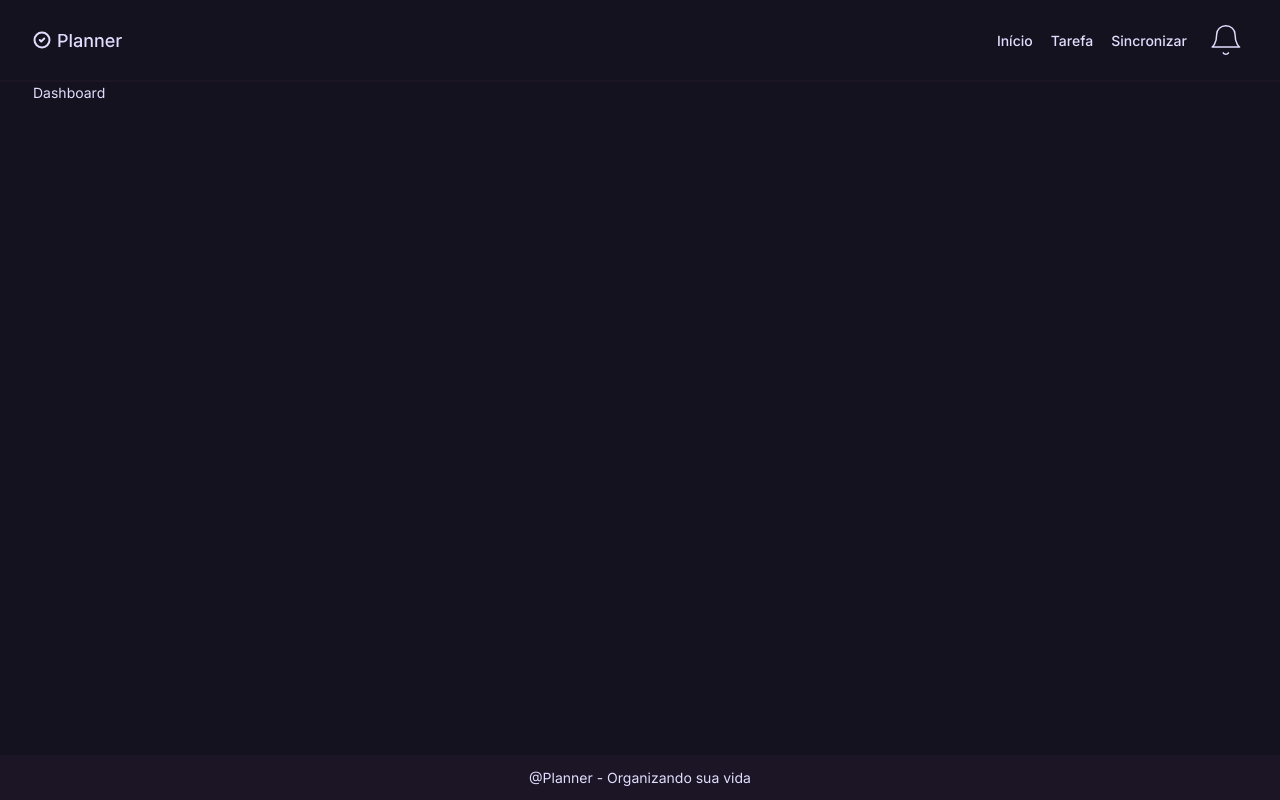
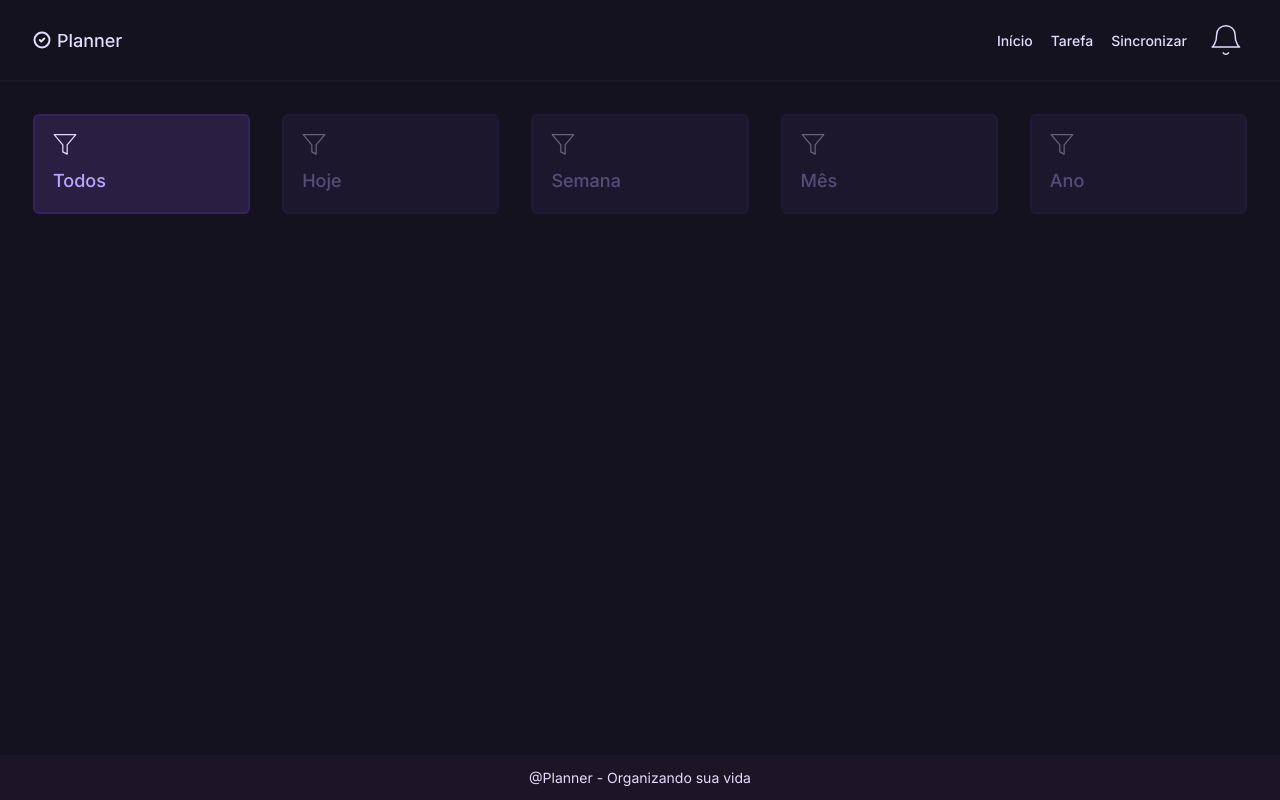
Before and after one commit to reisArthur2602/planner-frontend, a React (Vite) app: page / in a window 1280 px wide. Built offline with nearby package versions, Linux system fonts and the light colour scheme.

Commit message:
feat: criar componente inicial de filtro

```diff
--- /dev/null
+++ b/src/components/Filter/index.tsx
@@ -0,0 +1,16 @@
+import FilterIcon from '../../assets/icons/filter-icon.svg';
+import * as S from './styles';
+
+interface IFilter extends React.ButtonHTMLAttributes<HTMLButtonElement> {
+  active: boolean;
+  title: string;
+}
+
+export const Filter = ({ active, title, ...rest }: IFilter) => {
+  return (
+    <S.FilterCard active={active} {...rest}>
+      <img src={FilterIcon} alt="Icone de filtro" width={24} height={21} />
+      <span>{title}</span>
+    </S.FilterCard>
+  );
+};
--- /dev/null
+++ b/src/components/Filter/styles.tsx
@@ -0,0 +1,27 @@
+import styled from 'styled-components';
+
+interface IFilterCard {
+  active: boolean;
+}
+
+const FilterCard = styled.button<IFilterCard>`
+  background-color: var(--violet-700);
+  color: var(--violet-text-200);
+  display: flex;
+  flex: 1;
+  flex-direction: column;
+  justify-content: space-between;
+  height: 6.25rem;
+  opacity: ${(props) => (props.active ? '1' : '0.4')};
+  padding: 1.125rem;
+  border: 0.125rem solid var(--violet-600);
+  border-radius: 0.375rem;
+  font-size: 1.125rem;
+  font-weight: 500;
+
+  span {
+    text-align: right;
+  }
+`;
+
+export { FilterCard };
--- a/src/components/index.ts
+++ b/src/components/index.ts
@@ -1 +1,2 @@
-export * from "./Template"
+export * from './Template';
+export * from './Filter';
--- a/src/pages/dashboard/index.tsx
+++ b/src/pages/dashboard/index.tsx
@@ -1,3 +1,41 @@
+import { useState } from 'react';
+import { Filter } from '../../components';
+import * as S from './styles';
+
+type FilterOptions = 'all' | 'today' | 'week' | 'month' | 'year';
+
 export const Dashboard = () => {
-  return <div>Dashboard</div>;
+  const [filterActived, setFilterActived] = useState<FilterOptions>('all');
+
+  return (
+    <S.Container>
+      <S.FilterArea>
+        <Filter
+          title="Todos"
+          onClick={() => setFilterActived('all')}
+          active={filterActived === 'all'}
+        />
+        <Filter
+          title="Hoje"
+          onClick={() => setFilterActived('today')}
+          active={filterActived === 'today'}
+        />
+        <Filter
+          title="Semana"
+          onClick={() => setFilterActived('week')}
+          active={filterActived === 'week'}
+        />
+        <Filter
+          title="Mês"
+          onClick={() => setFilterActived('month')}
+          active={filterActived === 'month'}
+        />
+        <Filter
+          title="Ano"
+          onClick={() => setFilterActived('year')}
+          active={filterActived === 'year'}
+        />
+      </S.FilterArea>
+    </S.Container>
+  );
 };
--- a/src/pages/dashboard/styles.tsx
+++ b/src/pages/dashboard/styles.tsx
@@ -1 +1,16 @@
-export {}
+import styled from 'styled-components';
+
+const Container = styled.div`
+  display: flex;
+  flex-direction: column;
+  gap: 2rem;
+  padding-block: 2rem;
+`;
+
+const FilterArea = styled.section`
+  width: 100%;
+  display: flex;
+  gap: 2rem;
+`;
+
+export { FilterArea  , Container};
```
